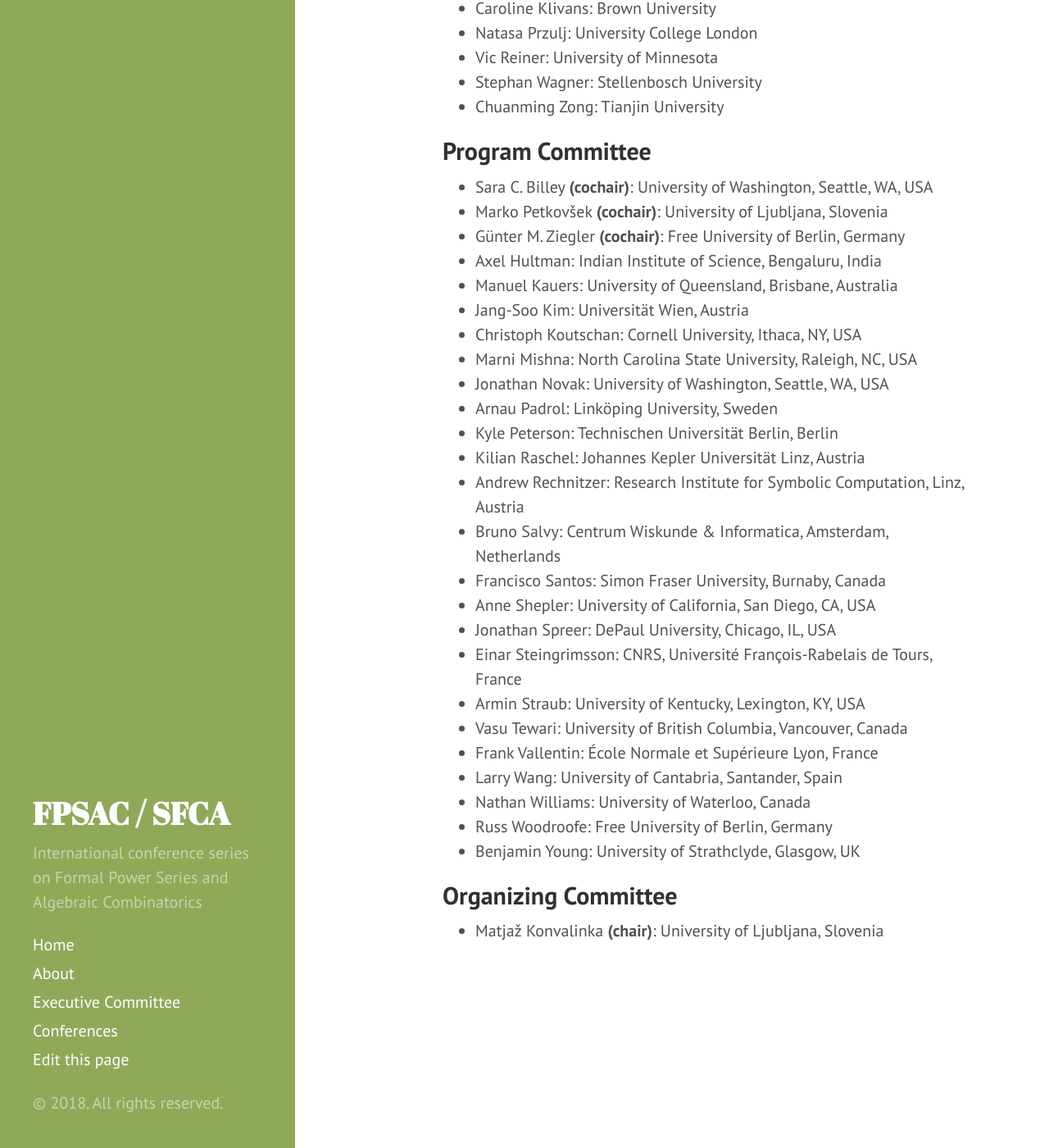
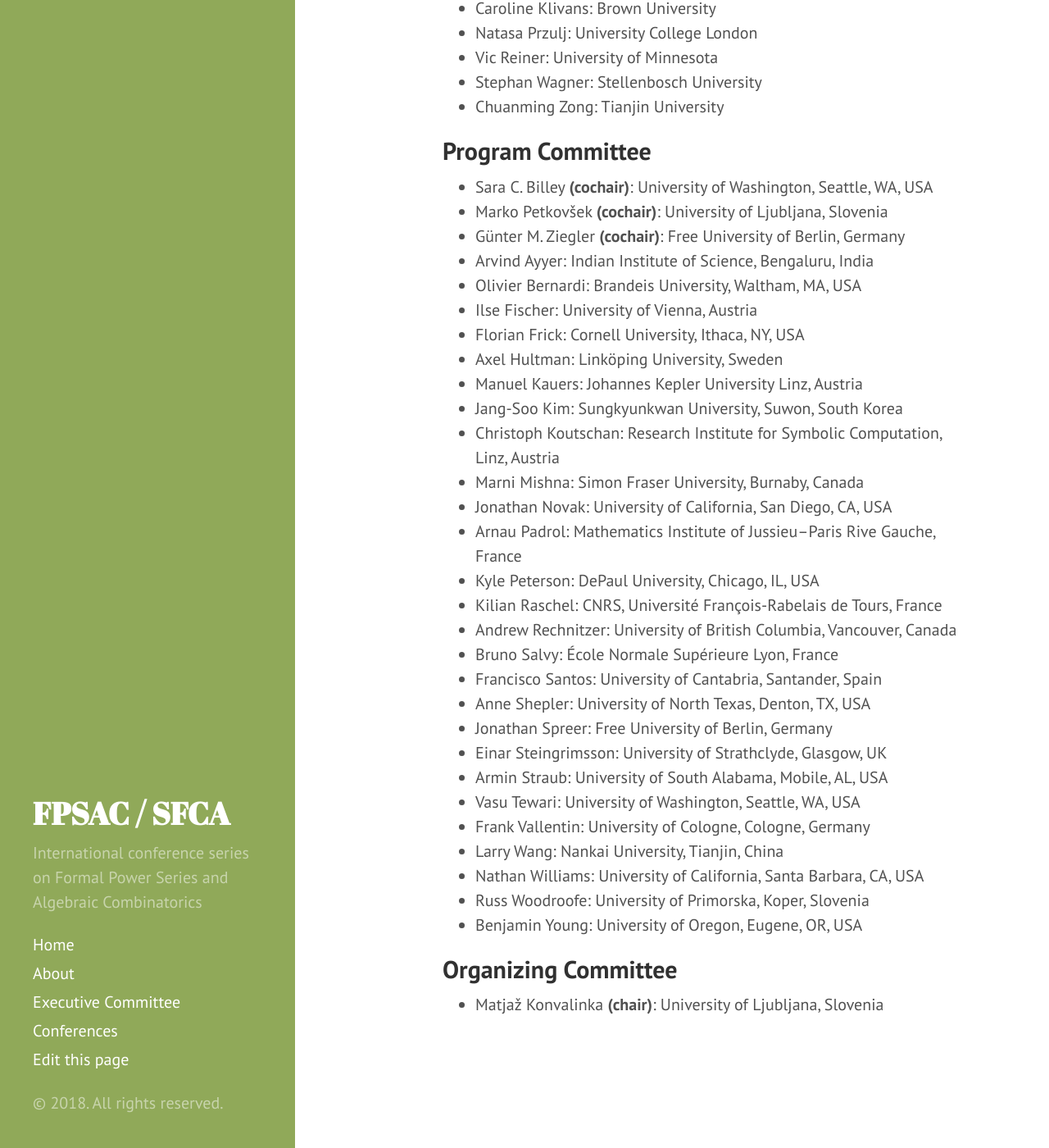
Before and after one commit to FPSAC/FPSAC.github.io, a Jekyll site: the page built from _confs/fpsac-2019.md, in a window 1280 px wide and 1400 px high, scrolled down 807 px. Shown: the whole window at 82% size. Built offline with Jekyll 4.4.1, drawn with Linux system fonts in a browser that asks for light colours.

Commit message:
Update fpsac-2019.md

```diff
--- a/_confs/fpsac-2019.md
+++ b/_confs/fpsac-2019.md
@@ -40,50 +40,58 @@ program_committee:
 - name: Günter M. Ziegler
   affiliation: Free University of Berlin, Germany
   role: cochair
+- name: Arvind Ayyer
+  affiliation: Indian Institute of Science, Bengaluru, India
+- name: Olivier Bernardi
+  affiliation: Brandeis University, Waltham, MA, USA
+- name: Ilse Fischer
+  affiliation: University of Vienna, Austria
+- name: Florian Frick
+  affiliation: Cornell University, Ithaca, NY, USA
 - name: Axel Hultman
-  affiliation: Indian Institute of Science, Bengaluru, India
+  affiliation: Linköping University, Sweden
 - name: Manuel Kauers
-  affiliation: University of Queensland, Brisbane, Australia
+  affiliation: Johannes Kepler University Linz, Austria
 - name: Jang-Soo Kim
-  affiliation: Universität Wien, Austria
+  affiliation: Sungkyunkwan University, Suwon, South Korea
 - name: Christoph Koutschan
-  affiliation: Cornell University, Ithaca, NY, USA
+  affiliation: Research Institute for Symbolic Computation, Linz, Austria
 - name: Marni Mishna
-  affiliation: North Carolina State University, Raleigh, NC, USA
+  affiliation: Simon Fraser University, Burnaby, Canada
 - name: Jonathan Novak
+  affiliation: University of California, San Diego, CA, USA
+- name: Arnau Padrol
+  affiliation: Mathematics Institute of Jussieu–Paris Rive Gauche, France
+- name: Kyle Peterson
+  affiliation: DePaul University, Chicago, IL, USA
+- name: Kilian Raschel
+  affiliation: CNRS, Université François-Rabelais de Tours, France
+- name: Andrew Rechnitzer
+  affiliation: University of British Columbia, Vancouver, Canada
+- name: Bruno Salvy
+  affiliation: École Normale Supérieure Lyon, France
+- name: Francisco Santos
+  affiliation: University of Cantabria, Santander, Spain
+- name: Anne Shepler
+  affiliation: University of North Texas, Denton, TX, USA
+- name: Jonathan Spreer
+  affiliation: Free University of Berlin, Germany
+- name: Einar Steingrimsson
+  affiliation: University of Strathclyde, Glasgow, UK
+- name: Armin Straub
+  affiliation: University of South Alabama, Mobile, AL, USA
+- name: Vasu Tewari
   affiliation: University of Washington, Seattle, WA, USA
-- name: Arnau Padrol
-  affiliation: Linköping University, Sweden
-- name: Kyle Peterson
-  affiliation: Technischen Universität Berlin, Berlin
-- name: Kilian Raschel
-  affiliation: Johannes Kepler Universität Linz, Austria
-- name: Andrew Rechnitzer
-  affiliation: Research Institute for Symbolic Computation, Linz, Austria
-- name: Bruno Salvy
-  affiliation: Centrum Wiskunde & Informatica, Amsterdam, Netherlands
-- name: Francisco Santos
-  affiliation: Simon Fraser University, Burnaby, Canada
-- name: Anne Shepler
-  affiliation: University of California, San Diego, CA, USA
-- name: Jonathan Spreer
-  affiliation: DePaul University, Chicago, IL, USA
-- name: Einar Steingrimsson
-  affiliation: CNRS, Université François-Rabelais de Tours, France
-- name: Armin Straub
-  affiliation: University of Kentucky, Lexington, KY, USA
-- name: Vasu Tewari
-  affiliation: University of British Columbia, Vancouver, Canada
 - name: Frank Vallentin
-  affiliation: École Normale et Supérieure Lyon, France
+  affiliation: University of Cologne, Cologne, Germany
 - name: Larry Wang
-  affiliation: University of Cantabria, Santander, Spain
+  affiliation: Nankai University, Tianjin, China
 - name: Nathan Williams
-  affiliation: University of Waterloo, Canada
+  affiliation: University of California, Santa Barbara, CA, USA
 - name: Russ Woodroofe
-  affiliation: Free University of Berlin, Germany
+  affiliation: University of Primorska, Koper, Slovenia
 - name: Benjamin Young
-  affiliation: University of Strathclyde, Glasgow, UK
+  affiliation: University of Oregon, Eugene, OR, USA
 
 organizing_committee:
 
```
